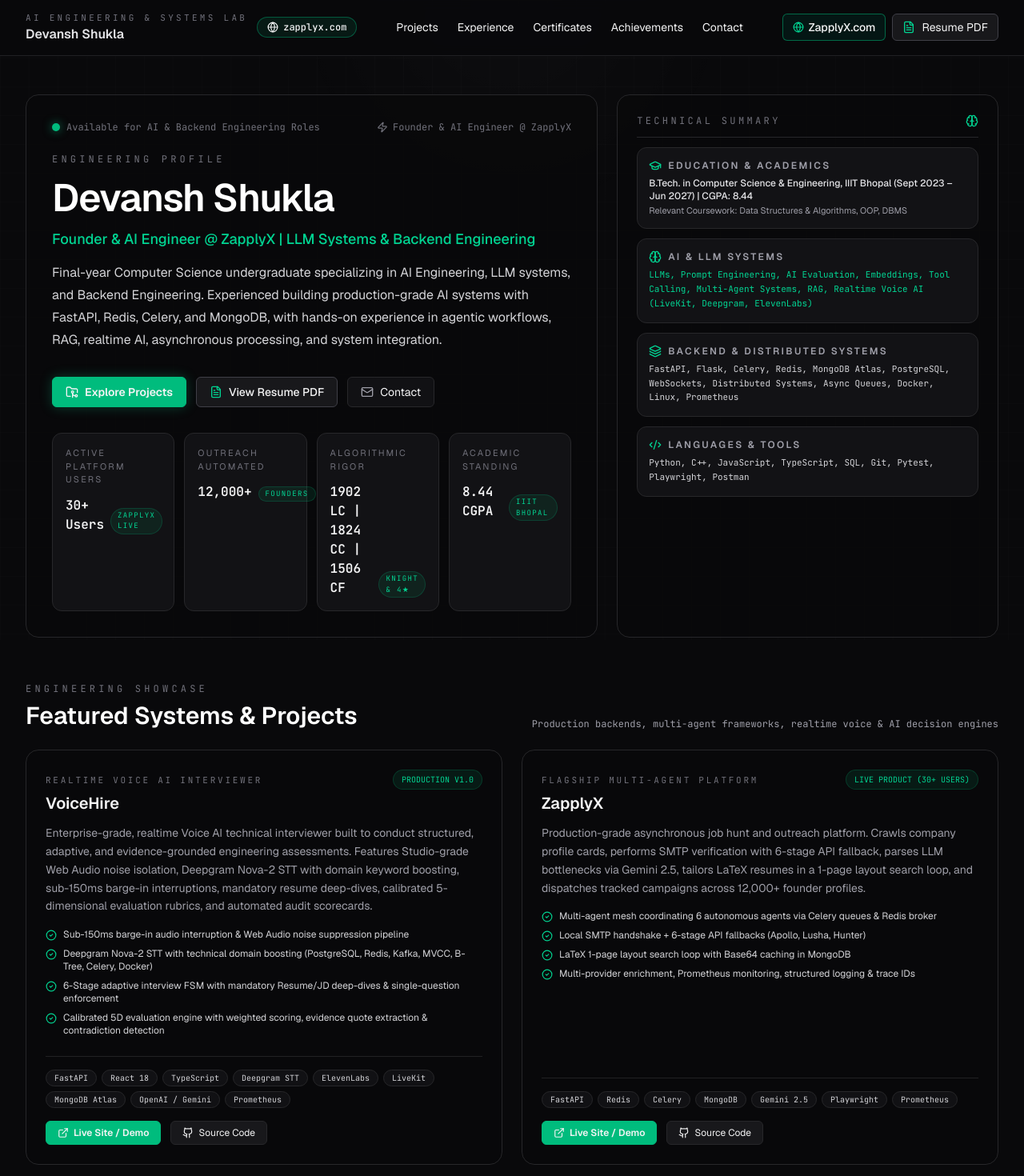
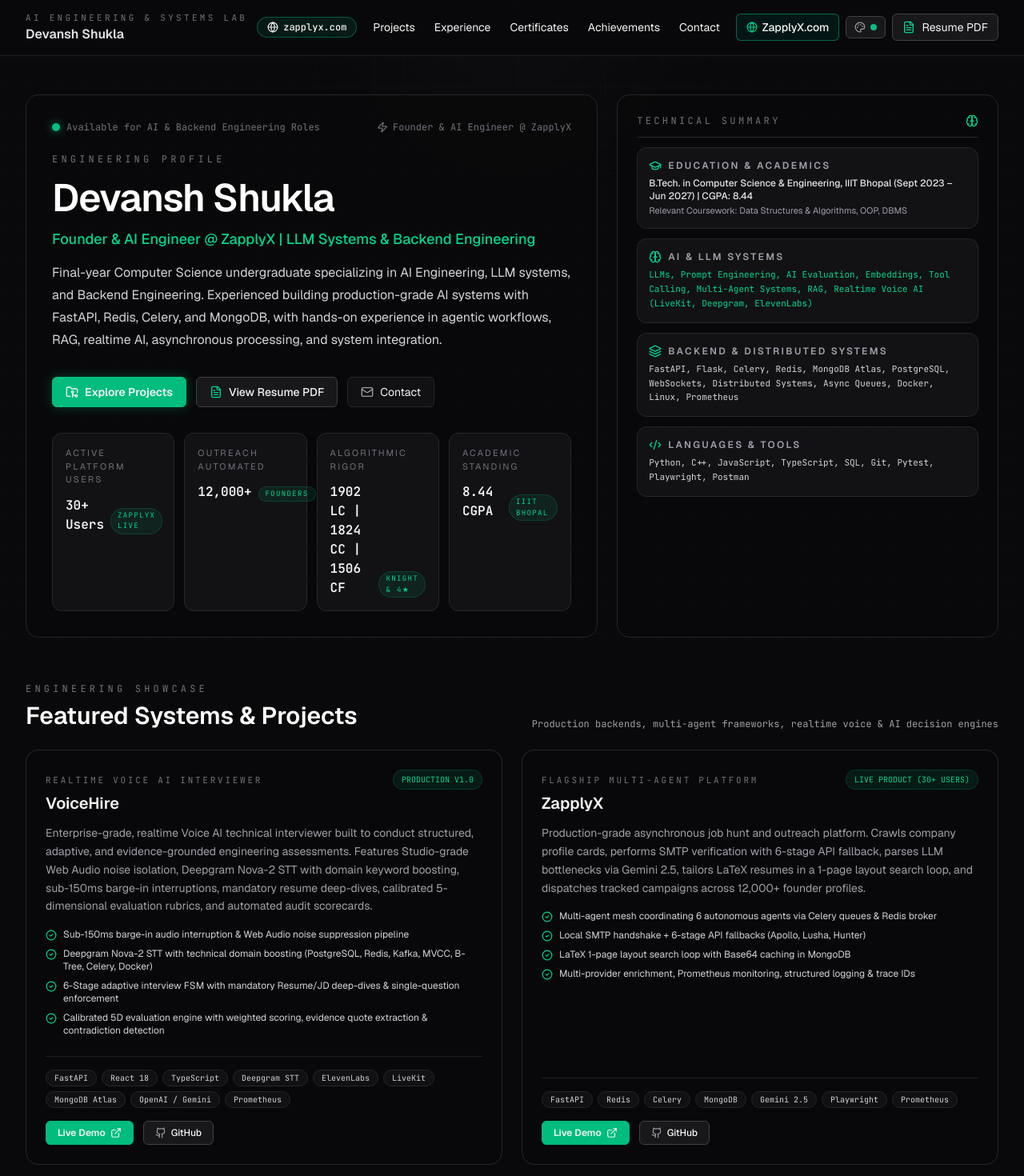
Before and after one commit to thedevanshshukla/portfolio, a React (Vite) app: page / in a window 1280 px wide. Shown: the top 1470 px of the page at 80% size. Built offline with nearby package versions, Linux system fonts and the light colour scheme.

Commit message:
feat: add ambient accent theme switcher and reactive cursor spotlight glow to cards

```diff
--- a/src/App.jsx
+++ b/src/App.jsx
@@ -1,4 +1,4 @@
-import { useState } from "react";
+import { useState, useEffect, useRef } from "react";
 import { AnimatePresence, motion } from "framer-motion";
 import {
   ArrowRight,
@@ -20,6 +20,7 @@
   Linkedin,
   Mail,
   Mic,
+  Palette,
   Phone,
   Scale,
   ShieldCheck,
@@ -29,6 +30,38 @@
   X,
   Zap,
 } from "lucide-react";
+
+const ACCENT_THEMES = [
+  { id: "emerald", label: "Cyber Emerald", dot: "bg-emerald-400" },
+  { id: "violet", label: "Neural Violet", dot: "bg-purple-400" },
+  { id: "cyan", label: "Electric Cyan", dot: "bg-cyan-400" },
+  { id: "amber", label: "Synth Amber", dot: "bg-amber-400" },
+];
+
+function SpotlightCard({ children, className = "", onClick, ...props }) {
+  const cardRef = useRef(null);
+
+  const handleMouseMove = (e) => {
+    if (!cardRef.current) return;
+    const rect = cardRef.current.getBoundingClientRect();
+    const x = e.clientX - rect.left;
+    const y = e.clientY - rect.top;
+    cardRef.current.style.setProperty("--mouse-x", `${x}px`);
+    cardRef.current.style.setProperty("--mouse-y", `${y}px`);
+  };
+
+  return (
+    <div
+      ref={cardRef}
+      onMouseMove={handleMouseMove}
+      onClick={onClick}
+      className={`spotlight-card spotlight-border ${className}`}
+      {...props}
+    >
+      <div className="relative z-10 w-full h-full flex flex-col justify-between">{children}</div>
+    </div>
+  );
+}
 
 const profile = {
   name: "Devansh Shukla",
@@ -571,6 +604,15 @@
 function App() {
   const [selectedCert, setSelectedCert] = useState(null);
   const [isResumeOpen, setIsResumeOpen] = useState(false);
+  const [theme, setTheme] = useState(() => {
+    return localStorage.getItem("portfolio_accent") || "emerald";
+  });
+  const [isThemeMenuOpen, setIsThemeMenuOpen] = useState(false);
+
+  useEffect(() => {
+    document.documentElement.setAttribute("data-theme", theme);
+    localStorage.setItem("portfolio_accent", theme);
+  }, [theme]);
 
   return (
     <div className="min-h-screen bg-[#09090b] text-zinc-100 selection:bg-emerald-500/20">
@@ -627,6 +669,50 @@
               <Globe className="h-3.5 w-3.5 text-emerald-400" />
               ZapplyX.com
             </a>
+
+            {/* Accent Lighting Theme Switcher */}
+            <div className="relative">
+              <button
+                type="button"
+                onClick={() => setIsThemeMenuOpen(!isThemeMenuOpen)}
+                className="inline-flex items-center gap-1.5 rounded-md border border-zinc-700 bg-zinc-900 px-2.5 py-1.5 text-xs sm:text-sm text-zinc-300 hover:text-white hover:border-zinc-500 transition cursor-pointer"
+                title="Change Ambient Accent"
+              >
+                <Palette className="h-3.5 w-3.5 text-zinc-400" />
+                <span
+                  className="h-2 w-2 rounded-full"
+                  style={{ backgroundColor: "var(--accent-color)" }}
+                />
+              </button>
+
+              {isThemeMenuOpen ? (
+                <div className="absolute right-0 top-full mt-2 w-44 rounded-xl border border-zinc-700 bg-zinc-950 p-1.5 shadow-2xl z-50">
+                  <p className="px-2.5 py-1 font-mono text-[10px] uppercase text-zinc-500">Accent Theme</p>
+                  {ACCENT_THEMES.map((t) => (
+                    <button
+                      key={t.id}
+                      type="button"
+                      onClick={() => {
+                        setTheme(t.id);
+                        setIsThemeMenuOpen(false);
+                      }}
+                      className={`w-full flex items-center justify-between px-2.5 py-1.5 text-xs rounded-lg transition cursor-pointer ${
+                        theme === t.id
+                          ? "bg-zinc-800 text-white font-medium"
+                          : "text-zinc-400 hover:bg-zinc-900 hover:text-zinc-200"
+                      }`}
+                    >
+                      <div className="flex items-center gap-2">
+                        <span className={`h-2.5 w-2.5 rounded-full ${t.dot}`} />
+                        <span>{t.label}</span>
+                      </div>
+                      {theme === t.id ? <CheckCircle2 className="h-3 w-3 text-emerald-400" /> : null}
+                    </button>
+                  ))}
+                </div>
+              ) : null}
+            </div>
+
             <button
               type="button"
               onClick={() => setIsResumeOpen(true)}
@@ -808,9 +894,9 @@
 
           <div className="grid gap-6 md:grid-cols-2">
             {projects.map((project) => (
-              <div
+              <SpotlightCard
                 key={project.title}
-                className="rounded-2xl border border-zinc-800 bg-zinc-950/90 p-6 flex flex-col justify-between hover:border-zinc-700 transition"
+                className="group rounded-2xl border border-zinc-800 bg-zinc-950/90 p-6 flex flex-col justify-between hover:border-zinc-700 transition"
               >
                 <div>
                   <div className="flex flex-wrap items-start justify-between gap-3">
@@ -863,8 +949,8 @@
                         rel="noreferrer"
                         className="inline-flex items-center gap-1.5 rounded-md border border-emerald-500 bg-emerald-500 px-3.5 py-1.5 text-xs font-semibold text-zinc-950 transition hover:bg-emerald-400"
                       >
+                        <span>{project.demoLabel || "Live Demo"}</span>
                         <ExternalLink className="h-3.5 w-3.5" />
-                        <span>Live Site / Demo</span>
                       </a>
                     ) : null}
                     {project.repo ? (
@@ -872,15 +958,15 @@
                         href={project.repo}
                         target="_blank"
                         rel="noreferrer"
-                        className="inline-flex items-center gap-1.5 rounded-md border border-zinc-800 bg-zinc-900 px-3.5 py-1.5 text-xs text-zinc-200 transition hover:border-zinc-700 hover:bg-zinc-800"
+                        className="inline-flex items-center gap-1.5 rounded-md border border-zinc-700 bg-zinc-900 px-3.5 py-1.5 text-xs font-medium text-zinc-300 transition hover:border-zinc-500 hover:text-white"
                       >
-                        <Github className="h-3.5 w-3.5" />
-                        <span>Source Code</span>
+                        <Github className="h-3.5 w-3.5 text-zinc-400" />
+                        <span>GitHub</span>
                       </a>
                     ) : null}
                   </div>
                 </div>
-              </div>
+              </SpotlightCard>
             ))}
           </div>
         </section>
@@ -963,7 +1049,7 @@
 
           <div className="grid gap-5 sm:grid-cols-2 lg:grid-cols-3">
             {certificates.map((cert) => (
-              <div
+              <SpotlightCard
                 key={cert.id}
                 onClick={() => setSelectedCert(cert)}
                 className="group cursor-pointer rounded-2xl border border-zinc-800 bg-zinc-950/90 p-5 sm:p-6 transition hover:border-emerald-500/50 hover:bg-zinc-900/60 flex flex-col justify-between"
@@ -1017,7 +1103,7 @@
                   </span>
                   <BadgeCheck className="h-4 w-4 text-emerald-400" />
                 </div>
-              </div>
+              </SpotlightCard>
             ))}
           </div>
         </section>
--- a/src/index.css
+++ b/src/index.css
@@ -10,6 +10,40 @@
   color-scheme: dark;
   font-family: var(--font-sans);
   background: #09090b;
+
+  --accent-color: #10b981;
+  --accent-rgb: 16, 185, 129;
+  --accent-text: #34d399;
+  --accent-border: rgba(16, 185, 129, 0.3);
+  --accent-bg-subtle: rgba(16, 185, 129, 0.1);
+  --accent-glow: rgba(16, 185, 129, 0.2);
+}
+
+[data-theme="violet"] {
+  --accent-color: #a855f7;
+  --accent-rgb: 168, 85, 247;
+  --accent-text: #c084fc;
+  --accent-border: rgba(168, 85, 247, 0.3);
+  --accent-bg-subtle: rgba(168, 85, 247, 0.1);
+  --accent-glow: rgba(168, 85, 247, 0.2);
+}
+
+[data-theme="cyan"] {
+  --accent-color: #06b6d4;
+  --accent-rgb: 6, 182, 212;
+  --accent-text: #22d3ee;
+  --accent-border: rgba(6, 182, 212, 0.3);
+  --accent-bg-subtle: rgba(6, 182, 212, 0.1);
+  --accent-glow: rgba(6, 182, 212, 0.2);
+}
+
+[data-theme="amber"] {
+  --accent-color: #f59e0b;
+  --accent-rgb: 245, 158, 11;
+  --accent-text: #fbbf24;
+  --accent-border: rgba(245, 158, 11, 0.3);
+  --accent-bg-subtle: rgba(245, 158, 11, 0.1);
+  --accent-glow: rgba(245, 158, 11, 0.2);
 }
 
 html {
@@ -37,6 +71,62 @@
 }
 
 ::selection {
-  background: rgba(34, 197, 94, 0.22);
+  background: rgba(var(--accent-rgb), 0.25);
   color: #fafafa;
 }
+
+/* Linear/Vercel style reactive spotlight glow */
+.spotlight-card {
+  position: relative;
+  overflow: hidden;
+}
+
+.spotlight-card::before {
+  content: "";
+  position: absolute;
+  top: 0;
+  left: 0;
+  right: 0;
+  bottom: 0;
+  background: radial-gradient(
+    600px circle at var(--mouse-x, -1000px) var(--mouse-y, -1000px),
+    rgba(var(--accent-rgb), 0.12),
+    transparent 50%
+  );
+  pointer-events: none;
+  z-index: 1;
+  transition: opacity 0.35s ease;
+  opacity: 0;
+}
+
+.spotlight-card:hover::before {
+  opacity: 1;
+}
+
+.spotlight-border {
+  position: relative;
+}
+
+.spotlight-border::after {
+  content: "";
+  position: absolute;
+  inset: 0px;
+  border-radius: inherit;
+  padding: 1px;
+  background: radial-gradient(
+    380px circle at var(--mouse-x, -1000px) var(--mouse-y, -1000px),
+    rgba(var(--accent-rgb), 0.55),
+    transparent 60%
+  );
+  -webkit-mask: linear-gradient(#fff 0 0) content-box, linear-gradient(#fff 0 0);
+  -webkit-mask-composite: xor;
+  mask-composite: exclude;
+  pointer-events: none;
+  opacity: 0;
+  transition: opacity 0.3s ease;
+  z-index: 2;
+}
+
+.spotlight-border:hover::after {
+  opacity: 1;
+}
```
Also changed, not shown: 2 other files (tests, documents, lock files or other folders).
